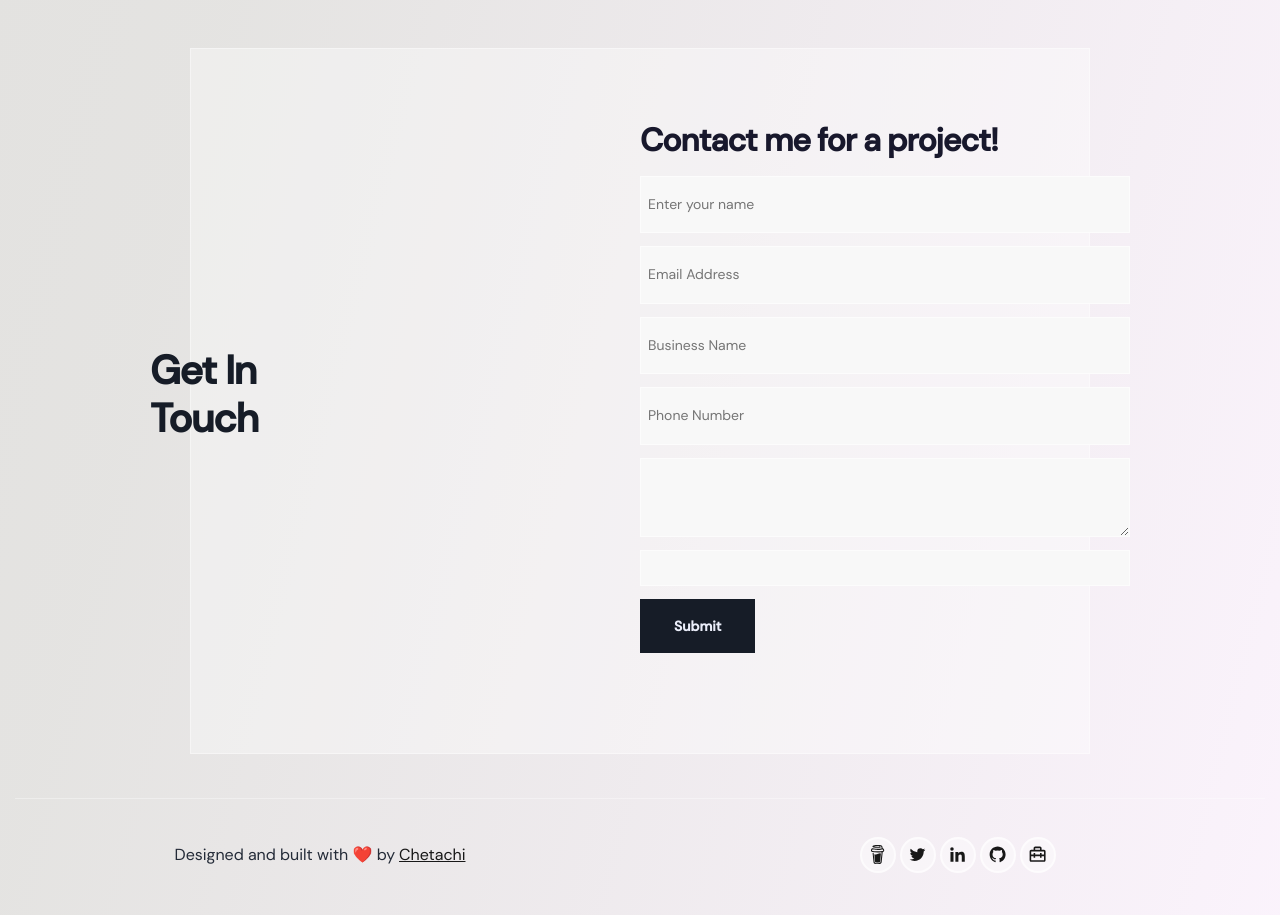
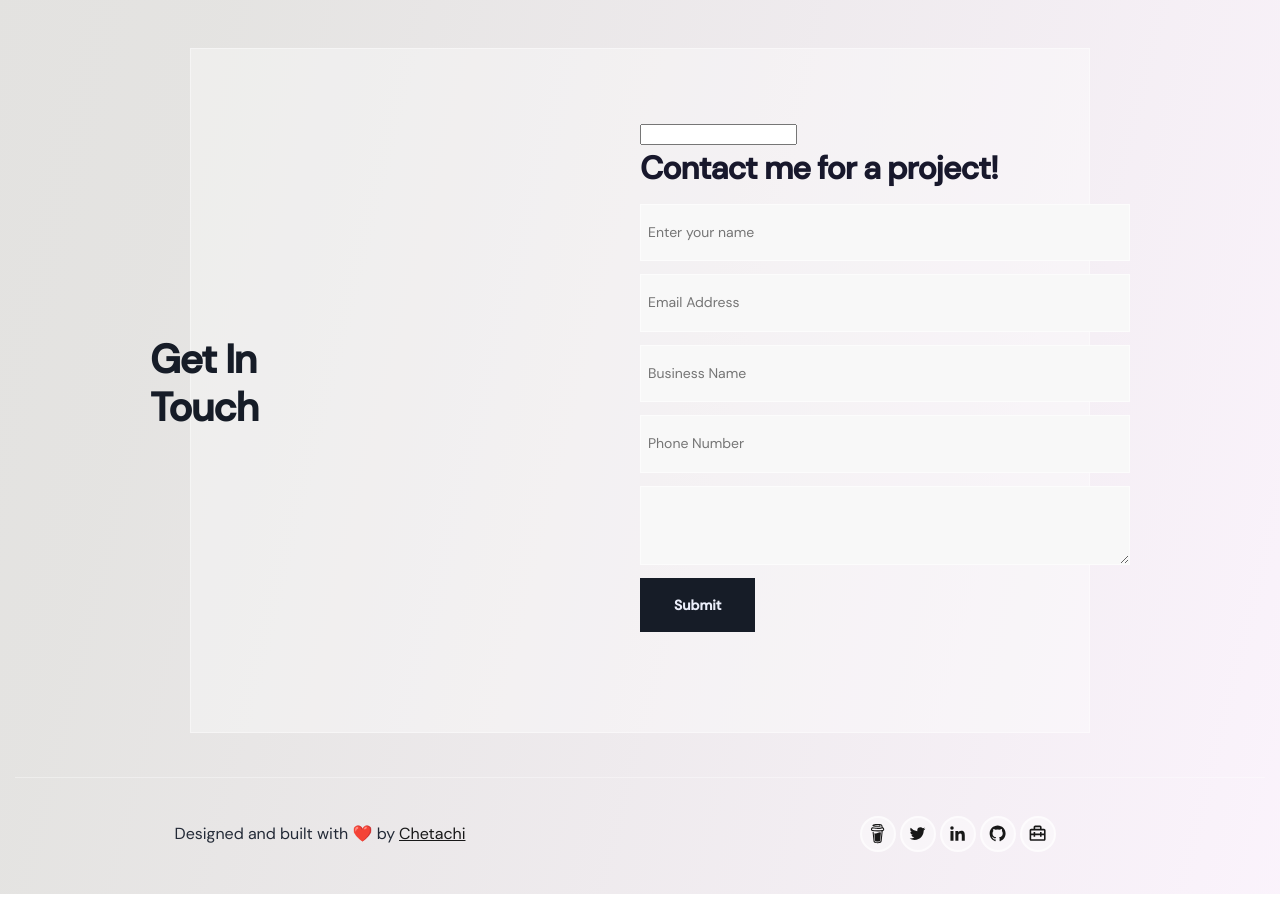
Before and after one commit to chetachiezikeuzor/ChetachiLabs, a Next.js app: page / in a window 1280 px wide. Shown: the part 4240-5155 px from the top of the page. After the commit the page ends 5134 px from the top, so only its background shows below. Built offline with nearby package versions, Linux system fonts and the light colour scheme.

Commit message:
😌 Added spam protection via honeypot

```diff
--- a/pages/index.js
+++ b/pages/index.js
@@ -1023,8 +1023,13 @@ export default function Home() {
                     method="post"
                     data-netlify="true"
                     onSubmit="submit"
+                    data-netlify-honeypot="bot-field"
                   >
                     <input type="hidden" name="form-name" value="contact v1" />
+
+                    <div hidden>
+                      <input name="bot-field" />
+                    </div>
 
                     <h4 className="h4-title">Contact me for a project!</h4>
 
--- a/public/style.css
+++ b/public/style.css
@@ -962,7 +962,6 @@ h4 {
   letter-spacing: -0.03em;
 }
 
-.recaptcha,
 .chetachi-form-input,
 .form-select,
 #Text-Area {
```
